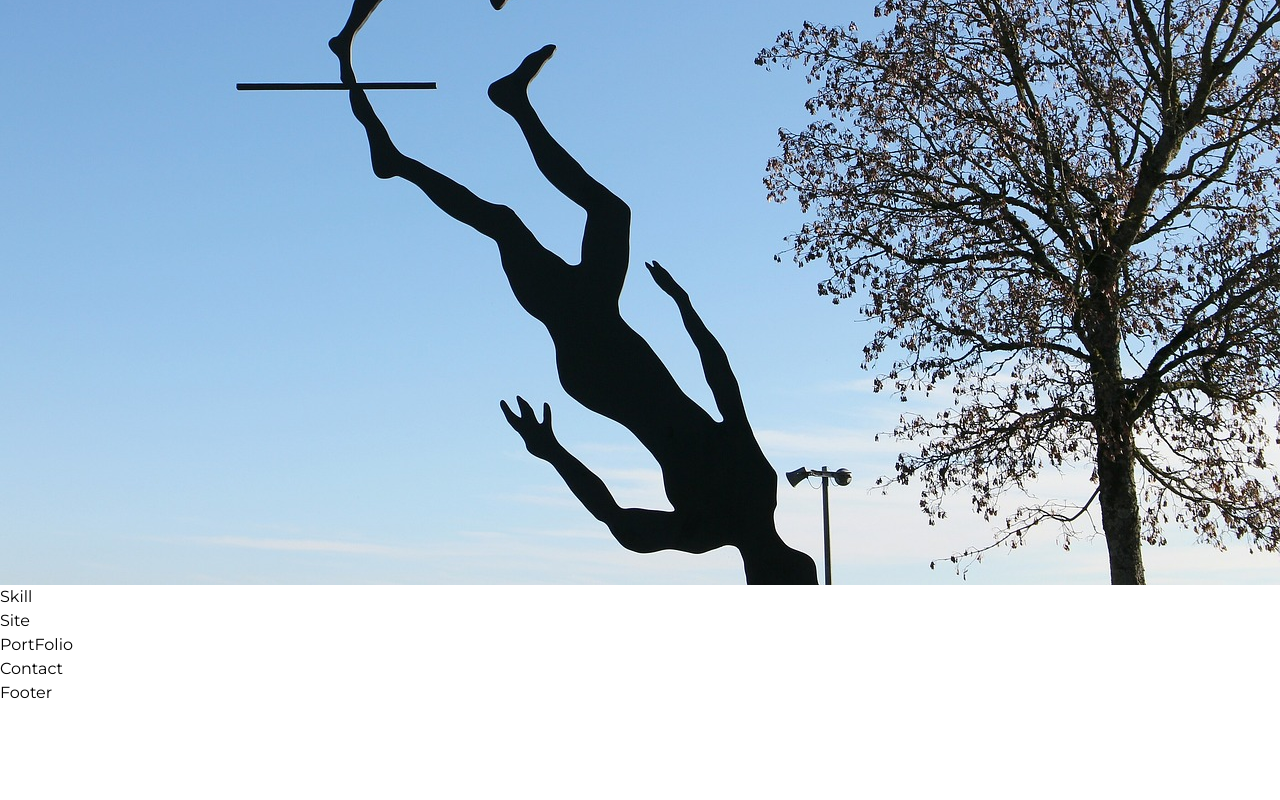
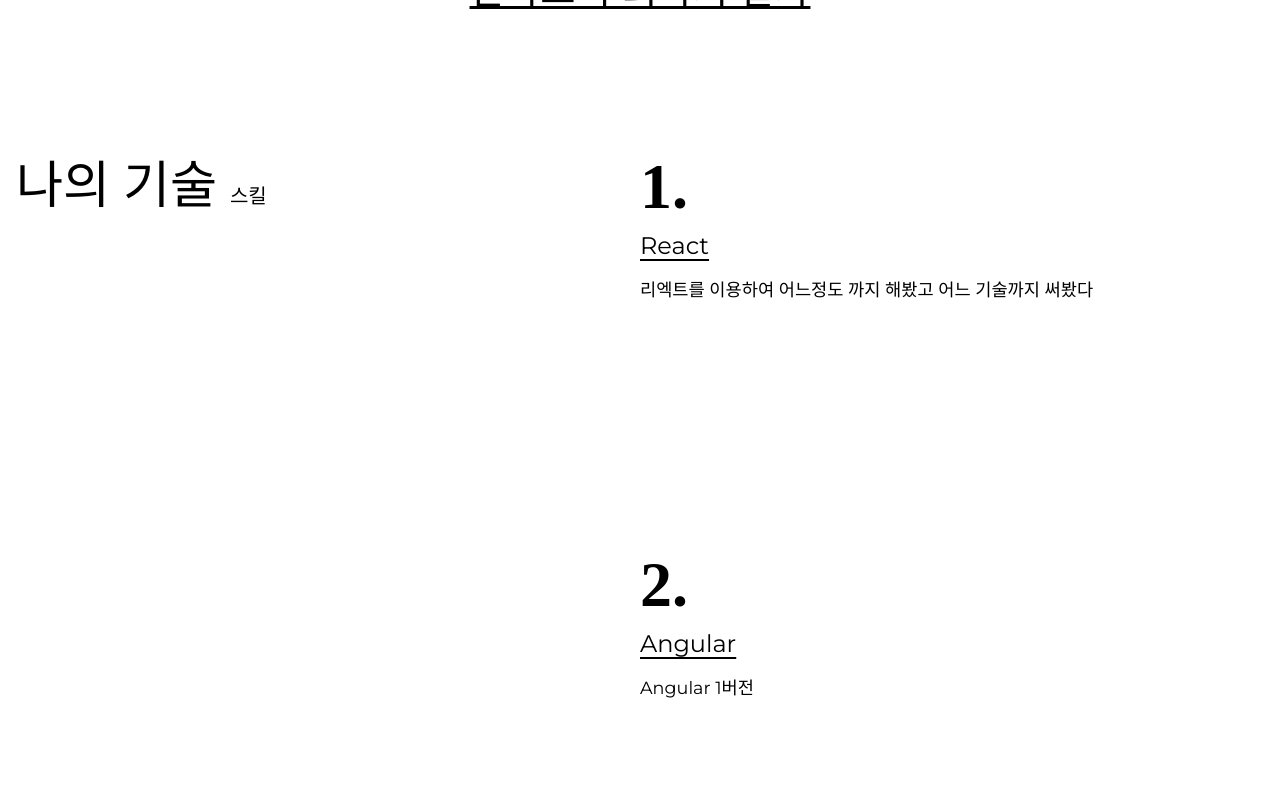
Before and after one commit to song100sh/portfolio2024byReact, a React (Create React App) app: page / in a window 1280 px wide. Shown: the part 400-1200 px from the top of the page. Before the commit the page ends 1105 px from the top, so only its background shows below. Built offline with nearby package versions, Linux system fonts and the light colour scheme; a small style sheet from the web is missing; a web font is replaced by a local one.

Commit message:
스킬 추가

```diff
--- /dev/null
+++ b/src/assets/scss/section/_skill.scss
@@ -0,0 +1,68 @@
+.skill__inner {
+  padding: 16px;
+  display: flex;
+  justify-content: space-between;
+
+  @media (max-width: 800px) {
+    flex-direction: column;
+  }
+
+  .skill__title {
+    position: sticky;
+    top: 70px;
+    left: 0;
+    width: 48%;
+    height: 5vw;
+    font-size: 4vw;
+    font-weight: 900;
+    line-height: 1.6;
+    font-family: var(--mainKor-font);
+    text-transform: uppercase;
+    color: var(--black100);
+    border-bottom: 0.4vw solid var(--black100);
+
+    @media (max-width: 800px) {
+      width: 100%;
+      margin-bottom: 10vw;
+      font-size: 30px;
+      height: auto;
+      top: 68px;
+      background-color: var(--mainBg-color);
+    }
+
+    em {
+      font-size: 1.25rem;
+      font-weight: 400;
+      line-height: 2;
+    }
+  }
+
+  .skill__desc {
+    width: 50%;
+
+    @media (max-width: 800px) {
+      width: 100%;
+    }
+
+    span {
+      font-size: 5vw;
+      font-weight: 900;
+      line-height: 1.3;
+      font-family: var(--mainNum-font);
+
+      @media (max-width: 800px) {
+        font-size: 20vw;
+      }
+    }
+    h3 {
+      font-size: 1.5em;
+      text-decoration: underline;
+      text-underline-position: under;
+      margin-bottom: 1vw;
+    }
+    p {
+      margin-bottom: 30vh;
+      font-size: 1.1rem;
+    }
+  }
+}
--- a/src/assets/scss/style.scss
+++ b/src/assets/scss/style.scss
@@ -9,3 +9,4 @@
 // section
 @import "section/header";
 @import "section/intro";
+@import "section/skill";
--- a/src/components/Intro.jsx
+++ b/src/components/Intro.jsx
@@ -1,16 +1,15 @@
 import aboutImg from "../assets/image/about.jpeg";
+const introText = {
+  title: "Song Gandhi portfolio",
+  desc: ["제발", "공부하자", "안하고 후회하지 말자"]
+};
 
 function Intro() {
-  const introText = {
-    title: "Song Gandhi portfolio",
-    desc: ["제발", "공부하자", "안하고 후회하지 말자"]
-  };
-
   return (
     <section id="intro">
-      <div className="intro_inner">
-        <h1 className="intro_title">{introText.title}</h1>
-        <div className="intro_lines" ariaHidden="true">
+      <div className="intro__inner">
+        <h1 className="intro__title">{introText.title}</h1>
+        <div className="intro__lines" ariaHidden="true">
           <span className="line"></span>
           <span className="line"></span>
           <span className="line"></span>
@@ -25,7 +24,7 @@
             <div>{introText.desc[1]}</div>
             <div>{introText.desc[2]}</div>
           </div>
-          <div className="img"><img src={aboutImg} alt="어바웃"/></div>
+          <div className="img"><img src={aboutImg} alt="어바웃" /></div>
         </div>
         <div className="intro__lines bottom" ariaHidden="true">
           <span className="line"></span>
--- a/src/components/Skill.jsx
+++ b/src/components/Skill.jsx
@@ -1,5 +1,35 @@
+const skillText = [
+  {
+    title: "React",
+    desc: "리엑트를 이용하여 어느정도 까지 해봤고 어느 기술까지 써봤다"
+  },
+  {
+    title: "Angular",
+    desc: "Angular 1버전"
+  },
+  {
+    title: "SQL (MSSQL, MySQL)",
+    desc: "MSSQL 쿼리를 이용"
+  }
+]
+
 function Skill() {
-  return(<div>Skill</div>);
+  return (
+    <section id="skill">
+      <div className="skill__inner">
+        <h2 className="skill__title">나의 기술 <em> 스킬 </em></h2>
+        <div className="skill__desc">
+          {skillText.map((skill, key) => (
+            <div key={key}>
+              <span>{key + 1}.</span>
+              <h3>{skill.title}</h3>
+              <p>{skill.desc}</p>
+            </div>
+          ))}
+        </div>
+      </div>
+    </section>
+  );
 }
 
 export default Skill;
```
